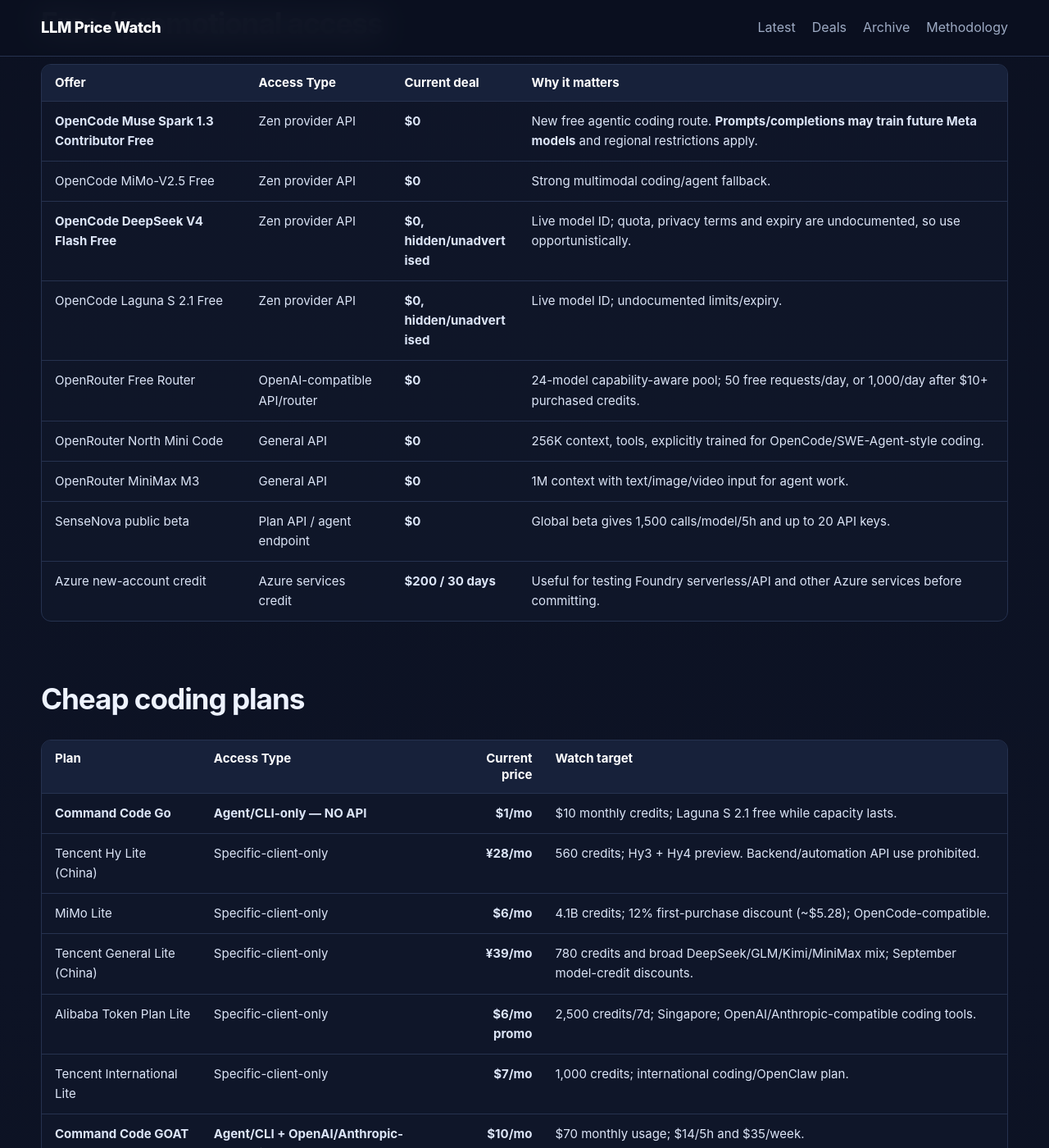
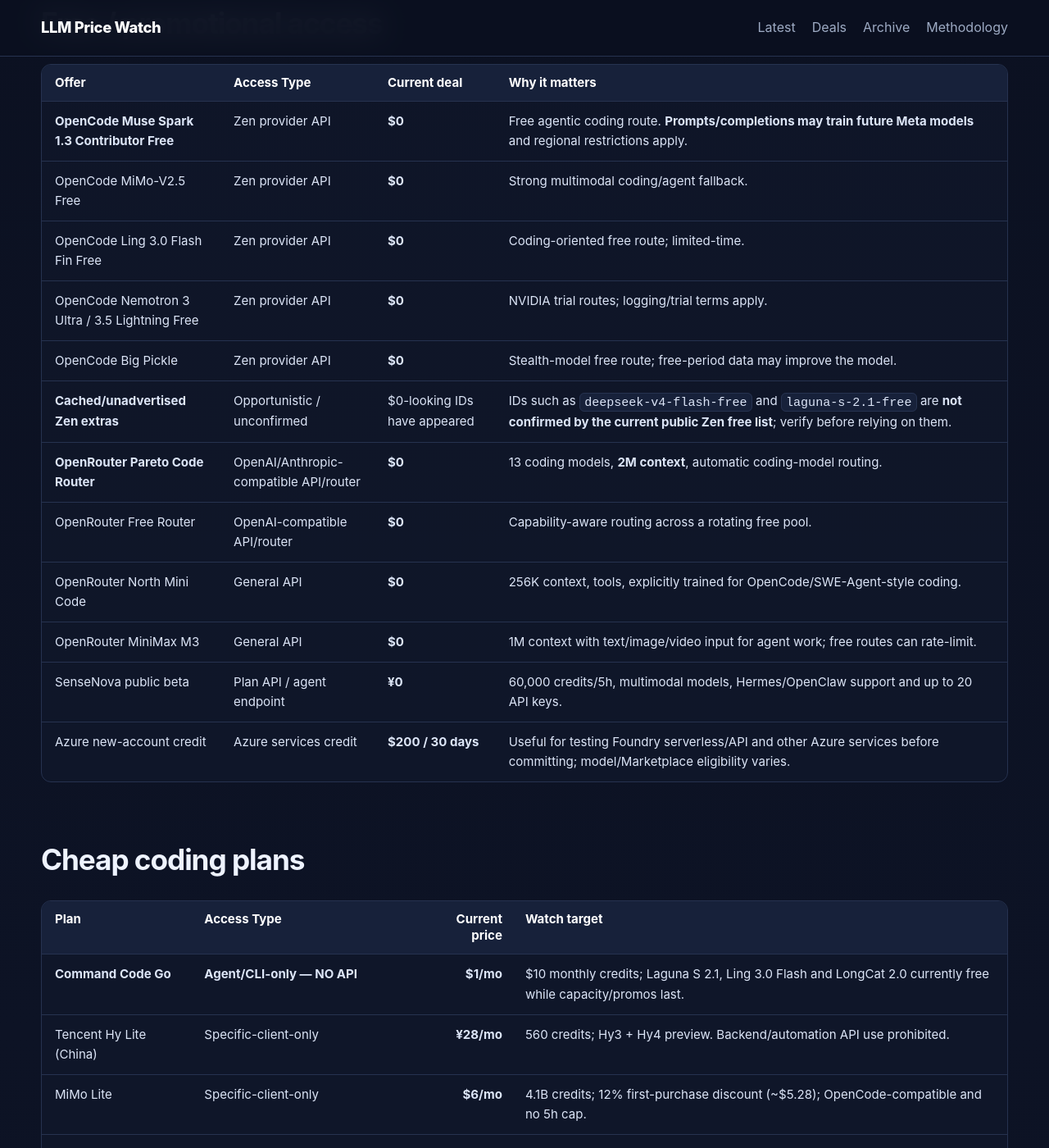
Before and after one commit to E3RC/llm-price-watch, a Jekyll site: the page built from deals.md, in a window 1280 px wide and 1400 px high, scrolled down 517 px. Shown: the whole window at 82% size. Built offline with Jekyll 4.4.1, drawn with Linux system fonts in a browser that asks for light colours; some of the changed text lies outside the part shown.

Commit message:
Refresh persistent LLM deals for Sep 4

```diff
--- a/deals.md
+++ b/deals.md
@@ -16,47 +16,50 @@ title: Current Deals
 
 | Offer | Access Type | Current deal | Why it matters |
 |---|---|---|---|
-| **OpenCode Muse Spark 1.3 Contributor Free** | Zen provider API | **$0** | New free agentic coding route. **Prompts/completions may train future Meta models** and regional restrictions apply. |
+| **OpenCode Muse Spark 1.3 Contributor Free** | Zen provider API | **$0** | Free agentic coding route. **Prompts/completions may train future Meta models** and regional restrictions apply. |
 | OpenCode MiMo-V2.5 Free | Zen provider API | **$0** | Strong multimodal coding/agent fallback. |
-| **OpenCode DeepSeek V4 Flash Free** | Zen provider API | **$0, hidden/unadvertised** | Live model ID; quota, privacy terms and expiry are undocumented, so use opportunistically. |
-| OpenCode Laguna S 2.1 Free | Zen provider API | **$0, hidden/unadvertised** | Live model ID; undocumented limits/expiry. |
-| OpenRouter Free Router | OpenAI-compatible API/router | **$0** | 24-model capability-aware pool; 50 free requests/day, or 1,000/day after $10+ purchased credits. |
+| OpenCode Ling 3.0 Flash Fin Free | Zen provider API | **$0** | Coding-oriented free route; limited-time. |
+| OpenCode Nemotron 3 Ultra / 3.5 Lightning Free | Zen provider API | **$0** | NVIDIA trial routes; logging/trial terms apply. |
+| OpenCode Big Pickle | Zen provider API | **$0** | Stealth-model free route; free-period data may improve the model. |
+| **Cached/unadvertised Zen extras** | Opportunistic / unconfirmed | $0-looking IDs have appeared | IDs such as `deepseek-v4-flash-free` and `laguna-s-2.1-free` are **not confirmed by the current public Zen free list**; verify before relying on them. |
+| **OpenRouter Pareto Code Router** | OpenAI/Anthropic-compatible API/router | **$0** | 13 coding models, **2M context**, automatic coding-model routing. |
+| OpenRouter Free Router | OpenAI-compatible API/router | **$0** | Capability-aware routing across a rotating free pool. |
 | OpenRouter North Mini Code | General API | **$0** | 256K context, tools, explicitly trained for OpenCode/SWE-Agent-style coding. |
-| OpenRouter MiniMax M3 | General API | **$0** | 1M context with text/image/video input for agent work. |
-| SenseNova public beta | Plan API / agent endpoint | **$0** | Global beta gives 1,500 calls/model/5h and up to 20 API keys. |
-| Azure new-account credit | Azure services credit | **$200 / 30 days** | Useful for testing Foundry serverless/API and other Azure services before committing. |
+| OpenRouter MiniMax M3 | General API | **$0** | 1M context with text/image/video input for agent work; free routes can rate-limit. |
+| SenseNova public beta | Plan API / agent endpoint | **¥0** | 60,000 credits/5h, multimodal models, Hermes/OpenClaw support and up to 20 API keys. |
+| Azure new-account credit | Azure services credit | **$200 / 30 days** | Useful for testing Foundry serverless/API and other Azure services before committing; model/Marketplace eligibility varies. |
 
 ## Cheap coding plans
 
 | Plan | Access Type | Current price | Watch target |
 |---|---|---:|---|
-| **Command Code Go** | **Agent/CLI-only — NO API** | **$1/mo** | $10 monthly credits; Laguna S 2.1 free while capacity lasts. |
+| **Command Code Go** | **Agent/CLI-only — NO API** | **$1/mo** | $10 monthly credits; Laguna S 2.1, Ling 3.0 Flash and LongCat 2.0 currently free while capacity/promos last. |
 | Tencent Hy Lite (China) | Specific-client-only | **¥28/mo** | 560 credits; Hy3 + Hy4 preview. Backend/automation API use prohibited. |
-| MiMo Lite | Specific-client-only | **$6/mo** | 4.1B credits; 12% first-purchase discount (~$5.28); OpenCode-compatible. |
+| MiMo Lite | Specific-client-only | **$6/mo** | 4.1B credits; 12% first-purchase discount (~$5.28); OpenCode-compatible and no 5h cap. |
 | Tencent General Lite (China) | Specific-client-only | **¥39/mo** | 780 credits and broad DeepSeek/GLM/Kimi/MiniMax mix; September model-credit discounts. |
-| Alibaba Token Plan Lite | Specific-client-only | **$6/mo promo** | 2,500 credits/7d; Singapore; OpenAI/Anthropic-compatible coding tools. |
-| Tencent International Lite | Specific-client-only | **$7/mo** | 1,000 credits; international coding/OpenClaw plan. |
+| Alibaba Token Plan Lite | Specific-client-only | **$6/mo promo** | 2,500 credits/7d; Singapore; coding/agent tools only — custom backends/automation prohibited. |
+| Tencent International Lite | Specific-client-only | **~$7/mo** | 1,000 credits; international coding/OpenClaw plan. |
 | **Command Code GOAT** | **Agent/CLI + OpenAI/Anthropic-compatible API** | **$10/mo** | $70 monthly usage; $14/5h and $35/week. |
-| OpenCode Go | General provider/API | **$10/mo** | 27-model curated pool; Omen Alpha now has a $100 model-specific monthly allowance. |
+| OpenCode Go | Provider/API for coding agents | **$10/mo** | 27-model curated pool; $12/5h, $30/week, $60/month base limits. |
 
 ## API price standouts
 
 | Model / route | Access Type | Current price / 1M tokens | Watch target |
 |---|---|---:|---|
 | **DeepSeek V4 Flash — OpenRouter/OpenInference** | General API | **$0.05 input / $0.16 output** | Raw-price leader; route/provider quality matters. |
-| **GLM-5.3-Flash — OpenRouter** | General API | **$0.075 / $0.25** | 50%-off route with 1M+ context. |
-| **DeepSeek V4 Flash — Azure Foundry** | Azure serverless/API | **$0.19 / $0.51; cache $0.028** | Surprisingly cheaper than DeepSeek direct off-peak for uncached input/output. |
+| **GLM-5.3-Flash — OpenRouter** | General API | **$0.075 / $0.25** | 50%-off route; official model behind the old Ox Alpha preview. |
+| **DeepSeek V4 Flash — Alibaba Model Studio** | General API | **$0.14 / $0.28** | Major provider-price anomaly; Alibaba-hosted route is cheaper than Azure and DeepSeek direct uncached. |
+| **DeepSeek V4 Flash — Azure Foundry** | Azure serverless/API | **$0.19 / $0.51; cache $0.028** | Azure Direct enterprise route; cheaper than DeepSeek direct off-peak for uncached input/output. |
 | DeepSeek V4 Flash — direct | General API | **$0.22 / $0.66 off-peak; cache $0.007** | Direct route wins on cache-hit price. |
-| Qwen3.8 Flash — Alibaba global regions | General API | **$0.113 / $0.382** | Direct Alibaba undercuts common aggregator sticker prices in Virginia/Frankfurt/Tokyo. |
-| Qwen3.8 Max — Alibaba global regions | General API | **$1.65 / $4.951** | Lower than the $2/$6 Singapore/OpenCode sticker rate. |
-| GPT-6 Astra — OpenAI / Azure Global Standard | General API / Azure serverless API | **$10 / $50; cache $1** | Azure Global and OpenAI direct currently match on raw token price. |
+| Qwen3.8 Max — Alibaba global regions | General API | **$1.65 / $4.951** | Lower than the common $2/$6 Singapore/OpenCode sticker rate. |
+| GPT-6 Astra — OpenAI / Azure Global Standard | General API / Azure serverless API | **$10 / $50; cache $1; cache write $12.50** | Azure Global and OpenAI direct currently match on raw token price. |
 
 ## First-buy / regional specials
 
 | Offer | Access Type | Current deal | Catch |
 |---|---|---|---|
-| Baidu Qianfan Mini | Token Plan | **¥4.9 first month / ¥9.9 regular** | 10M tokens; limited daily first-buy allocation. |
-| Baidu Qianfan Lite | Token Plan | **¥19.9 first month / ¥40 regular** | 42M tokens; night usage discounts on selected models. |
+| Baidu Qianfan Mini | Plan API / OpenAI+Anthropic-compatible | **¥4.9 first buy / ¥9.9 regular** | 10M tokens; first-buy allocation/checkout availability can vary. |
+| Baidu Qianfan Lite | Plan API / OpenAI+Anthropic-compatible | **¥19.9 first buy / ¥40 regular** | 42M tokens; night usage discounts on selected models. |
 | Xiaomi MiMo Lite | Specific-client-only | **12% off first purchase** | First month effectively ~$5.28 at current $6 list. |
 | Tencent September promo | Specific-client-only | **50% credit consumption** on selected models | Kimi K2.7 Code, MiniMax M3 and Auto through Sep. 30 Beijing time. |
 
```
